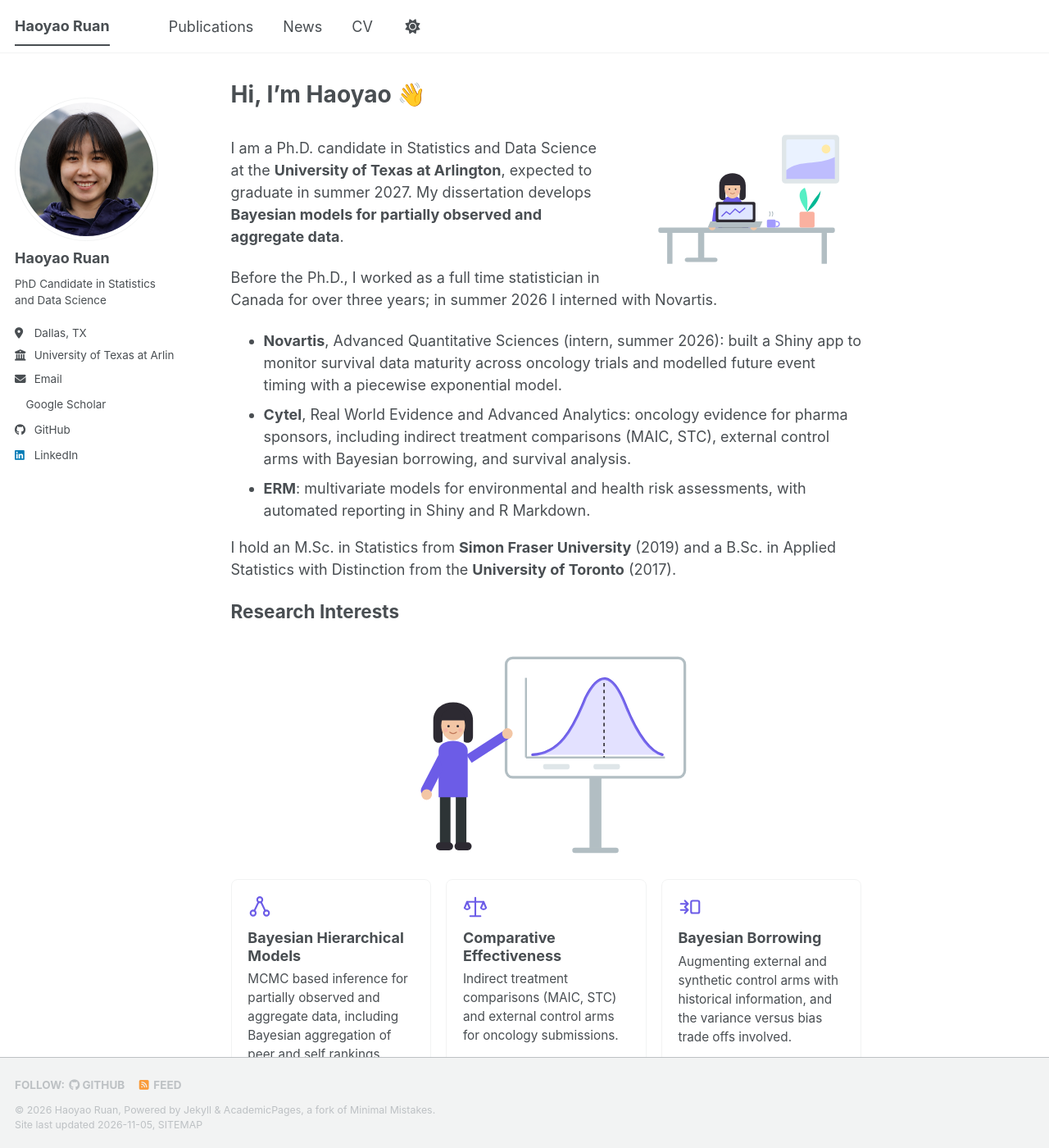
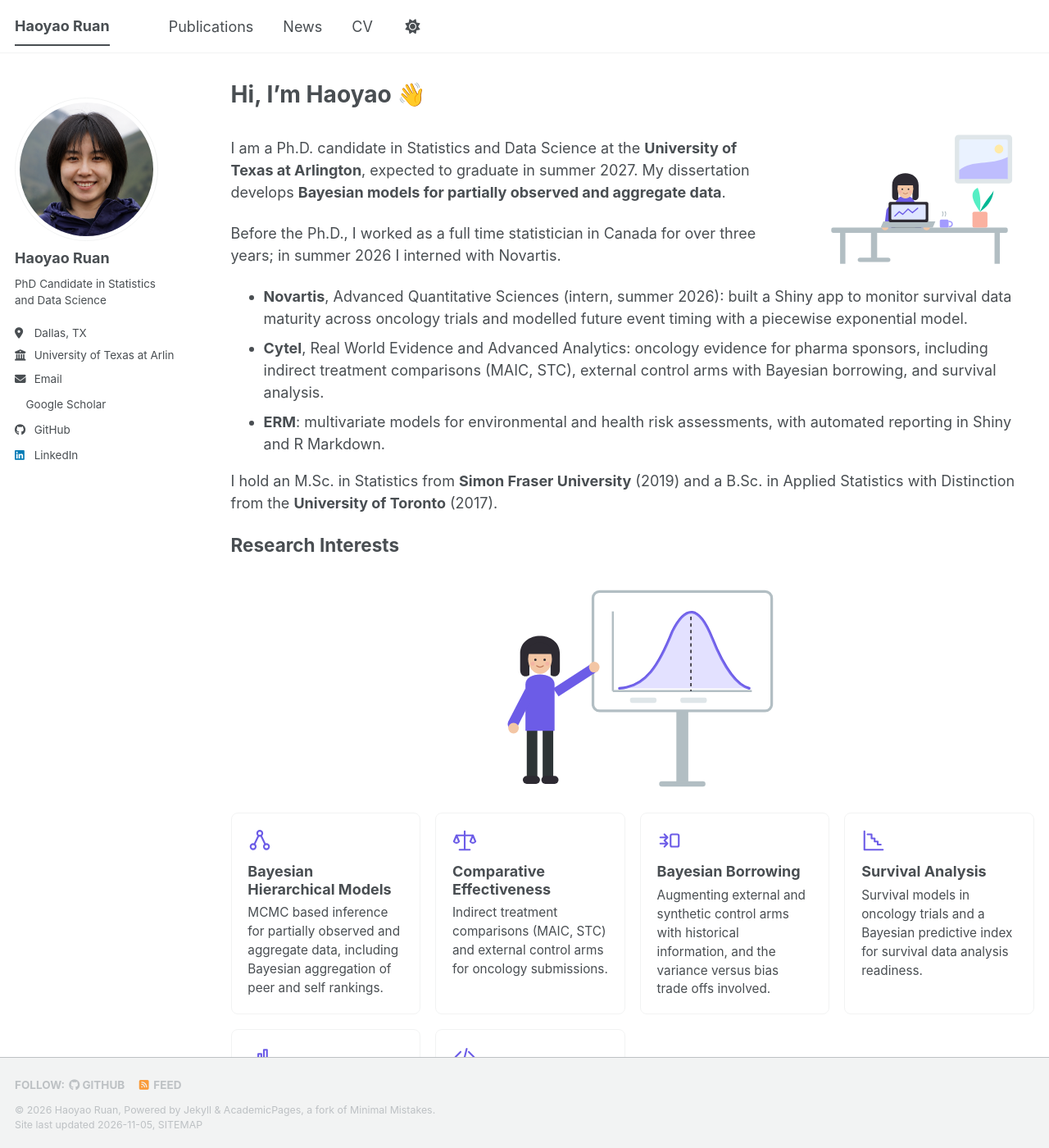
Before and after one commit to haoyao-ruan/haoyao-ruan.github.io, a Jekyll site: the page built from _pages/about.md, in a window 1280 px wide and 1400 px high. Shown: the whole window at 82% size. Built offline with Jekyll 4.4.1, drawn with Linux system fonts in a browser that asks for light colours; a style sheet for code colours, icons or effects is not loaded.

Commit message:
Wider layout: content fills the window up to 1600px
Raise the site max width from 1280px and drop the empty right-hand
column on single-layout pages so the home page matches the others.

Co-Authored-By: Claude Fable 5.1 <noreply@anthropic.com>

```diff
--- a/_sass/_custom.scss
+++ b/_sass/_custom.scss
@@ -59,6 +59,17 @@ svg.interest-icon {
 /* Section headings are the same size on every page, whether written as h1 or h2 */
 #main h1:not(.page__title) { font-size: 1.25em; }
 
+/* Page width: use more of the window, and drop the empty right-hand column on the home page */
+$site-max-width: 1600px;
+@media (min-width: $x-large) {
+  #main,
+  .masthead__inner-wrap,
+  .page__footer footer { max-width: $site-max-width; }
+}
+@media (min-width: $large) {
+  .page { padding-right: 0; }
+}
+
 /* News timeline */
 .timeline-year { margin-top: 1.2em; border-bottom: none; color: $accent; }
 .timeline { list-style: none; margin: 0 0 1em; padding-left: 0; border-left: 2px solid var(--global-border-color, #e5e5e5); }
```
